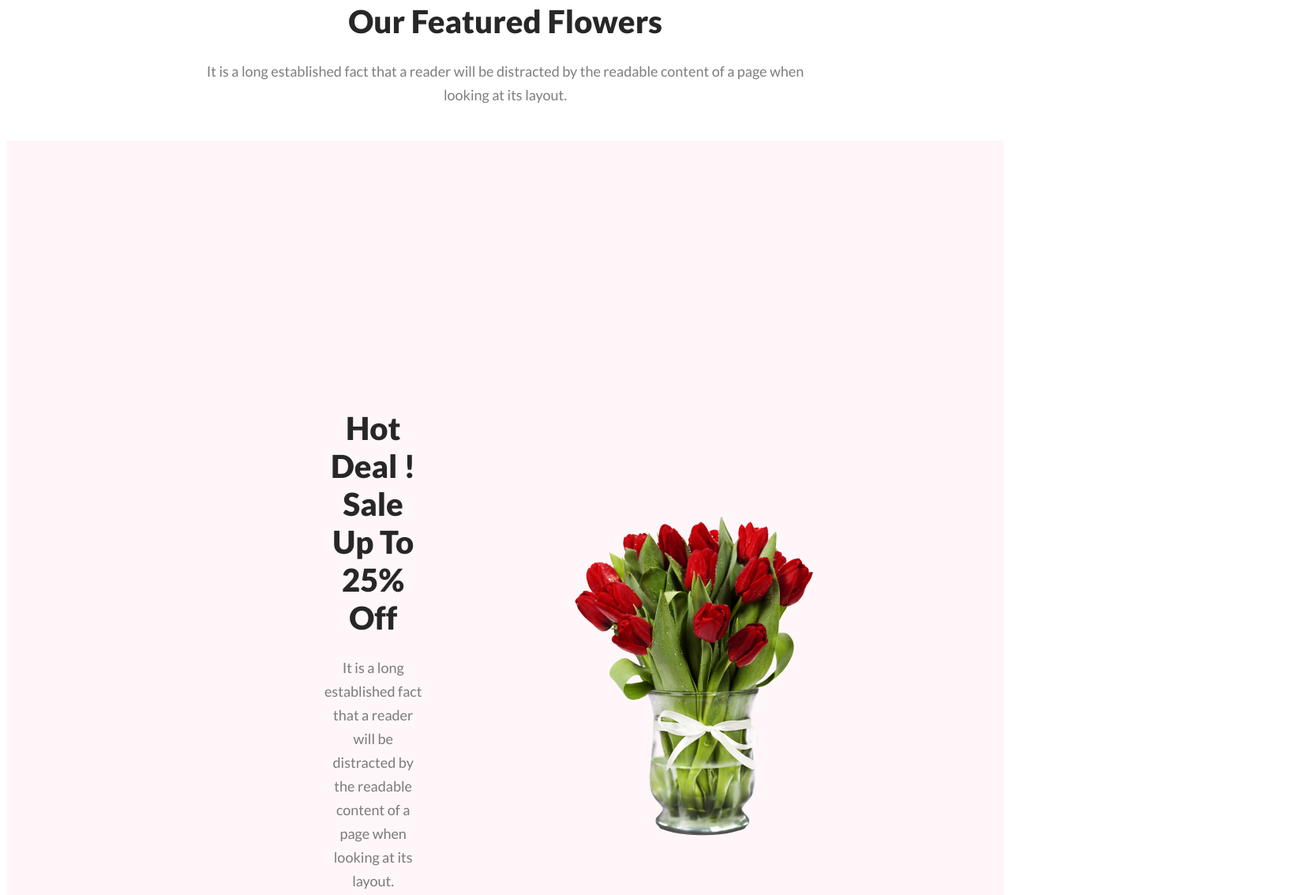
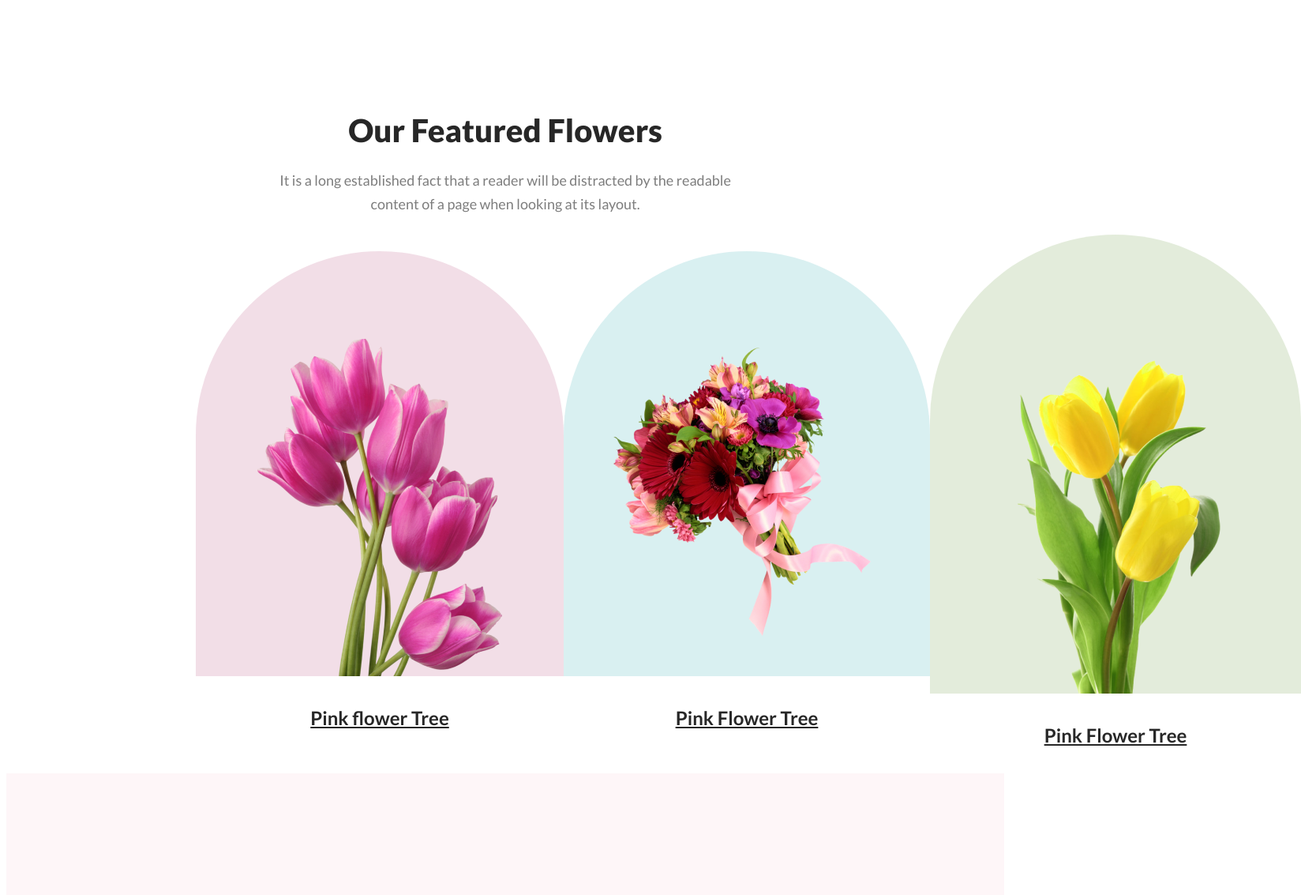
Before and after one commit to JannatunNaeem2012/1st-assignment-flowershop, a plain HTML site: page index.html in a window 1280 px wide. Shown: the part 1032-2165 px from the top of the page at 79% size, 1648 px wide, since content can reach past the window. Drawn offline with Linux system fonts and the light colour scheme.

Commit message:
added social section and featured section

```diff
--- a/index.html
+++ b/index.html
@@ -31,10 +31,19 @@
                 <h3 class="title-primary">Our Featured Flowers</h3>
                 <p class="des-primary">It is a long established fact that a reader will be distracted by the readable content of a page when looking at its layout.</p>
             </div>
-            <div class="featured-images">
-                <img src="" alt="" class="f-image-1">
-                <img src="" alt="" class="f-image-2">
-                <img src="" alt="" class="f-image-3">
+            <div class="featured-images-container">
+               <div class="featured-img">
+                <img src="Flower Asset/pngwing 6.png" alt="" class="featured-img-1">
+                <h4 class="featured-img-title">Pink flower Tree</h4>
+               </div>
+               <div class="featured-img">
+                <img src="Flower Asset/pngwing 5.png" alt="" class="featured-img-2">
+                <h4 class="featured-img-title">Pink Flower Tree</h4>
+               </div>
+               <div class="featured-img">
+                <img src="Flower Asset/pngwing 7.png" alt="" class="featured-img-3">
+                <h4 class="featured-img-title">Pink Flower Tree</h4>
+               </div>
             </div>
         </section>
         <section class="hotdeal-sec">
@@ -47,6 +56,18 @@
                 <img src="Flower Asset/pngwing 8.png" alt="red-flower-image">
             </div>
         </section>
+        <section class="social-section">
+            <div class="social-section-dets">
+                <h3 class="title-primary">Instagram</h3>
+                <p class="des-primary">It is a long established fact that a reader will be distracted by the readable content of a page when looking at its layout.</p>
+            </div>
+            <div class="social-section-images">
+                <img src="Flower Asset/Flower 01.png" alt="" class="social-section-flowers">
+                <img src="Flower Asset/Rectangle 4.png" alt="" class="social-section-flowers">
+                <img src="Flower Asset/Rectangle 5.png" alt="" class="social-section-flowers">
+                <img src="Flower Asset/Rectangle 6.png" alt="" class="social-section-flowers">
+            </div>
+        </section>
     </main>
     <footer>
 
--- a/style.css
+++ b/style.css
@@ -1,6 +1,10 @@
 /* common styles */
 body {
     font-family: 'Lato', sans-serif;
+}
+
+section {
+    margin-bottom: 128px;
 }
 
 .btn-primary {
@@ -18,7 +22,9 @@ body {
     font-size: 18px;
     font-weight: 400;
     line-height: 30px;
-    margin: 24px 0px;
+    margin: 24px auto;
+    max-width: 600px;
+
 }
 
 .title-primary {
@@ -38,6 +44,7 @@ header {
     align-items: center;
     justify-content: space-between;
     padding: 50px 240px 0px 240px;
+    margin-bottom: 178px;
 }
 
 .header-column-title {
@@ -64,6 +71,39 @@ header {
     text-align: center;
 }
 
+.featured-images-container {
+    display: flex;
+    align-items: center;
+    justify-content: space-between;
+}
+
+.featured-img-1 {
+    border-radius: 300px 300px 0px 0px;
+    background: rgba(167, 33, 98, 0.15);
+    padding: 110px 78px 0px;
+}
+
+.featured-img-2 {
+    border-radius: 300px 300px 0px 0px;
+    background: rgba(5, 151, 160, 0.15);
+    padding: 117px 47px 51px;
+}
+
+.featured-img-3 {
+    border-radius: 300px 300px 0px 0px;
+    background: rgba(71, 125, 17, 0.15);
+    padding: 110px 78px 0px;
+}
+
+.featured-img-title {
+    color: #272727;
+    text-align: center;
+    font-size: 24px;
+    font-weight: 700;
+    line-height: 35px;
+    text-decoration-line: underline;
+}
+
 /* hot deal section */
 .hotdeal-sec {
     display: flex;
@@ -71,11 +111,30 @@ header {
     justify-content: space-between;
     background: rgba(229, 84, 115, 0.05);
 }
-.hotdeal-img{
+
+.hotdeal-img {
     padding: 100px 430px 100px 186px;
 }
-.hotdeal-dets{
+
+.hotdeal-dets {
     padding: 300px 0px 300px 400px;
     text-align: center;
     max-width: 600px;
 }
+
+/* social section */
+.social-section {
+    margin: 0px 240px 128px;
+}
+
+.social-section-images {
+    margin-top: 30px;
+    display: flex;
+    align-items: center;
+    justify-content: space-between;
+}
+
+
+.social-section-dets {
+    text-align: center;
+}
```
